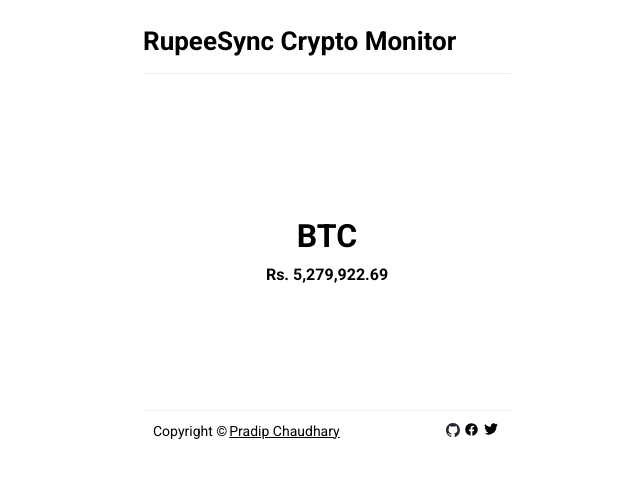
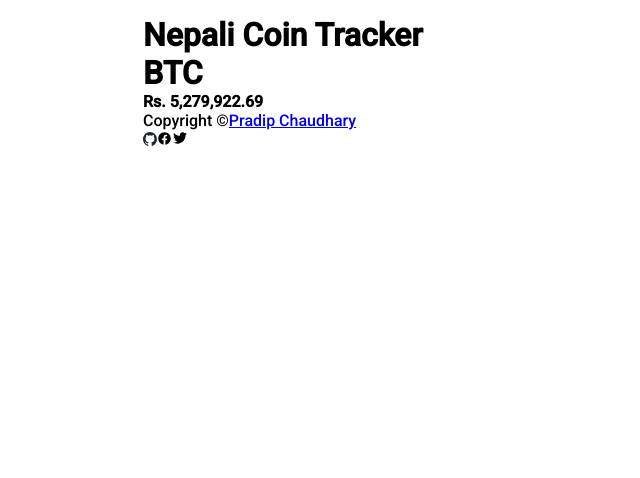
Before and after one commit to pradipchaudhary/CoinPatro, a React (Create React App) app: page / in a window 1280 px wide. Shown: the top 478 px of the page, without its empty margins (313-953 px from the left). Built offline with nearby package versions, Linux system fonts and the light colour scheme.

Commit message:
install styled-component and create basic dashboard

```diff
--- a/package.json
+++ b/package.json
@@ -13,6 +13,7 @@
     "react": "^18.2.0",
     "react-dom": "^18.2.0",
     "react-scripts": "5.0.1",
+    "styled-components": "^6.1.8",
     "typescript": "^4.9.5",
     "web-vitals": "^2.1.4"
   },
--- a/public/index.html
+++ b/public/index.html
@@ -12,6 +12,11 @@
         <link rel="apple-touch-icon" href="%PUBLIC_URL%/images/icon128.png" />
         <link rel="manifest" href="%PUBLIC_URL%/manifest.json" />
         <title>Nepali Coin Watcher - Pradip Chaudhary</title>
+        <!-- Google Fonts -->
+        <link
+            href="https://fonts.googleapis.com/css2?family=Roboto:wght@100;300;500&display=swap"
+            rel="stylesheet"
+        />
     </head>
     <body>
         <noscript>You need to enable JavaScript to run this app.</noscript>
--- a/src/app/components/Header.tsx
+++ b/src/app/components/Header.tsx
@@ -3,7 +3,7 @@
 export const Header: FC = () => {
     return (
         <header>
-            <h1 className="title">RupeeSync Crypto Monitor</h1>
+            <h1 className="title">Nepali Coin Tracker</h1>
         </header>
     );
 };
--- a/src/app/index.tsx
+++ b/src/app/index.tsx
@@ -1,17 +1,18 @@
 import React, { FC } from "react";
 import { Header } from "./components/Header";
 import Footer from "./components/Footer";
+import { Container } from "../styles";
 
 const App: FC = () => {
     return (
-        <div className="pradip_coin_container">
+        <Container className="pradip_coin_container">
             <Header />
             <div className="content">
                 <h1>BTC</h1>
                 <h4>Rs. 5,279,922.69</h4>
             </div>
             <Footer />
-        </div>
+        </Container>
     );
 };
 
--- a/src/index.css
+++ /dev/null
@@ -1,71 +0,0 @@
-/* Google fonts */
-
-@import url("https://fonts.googleapis.com/css2?family=Roboto:wght@100;300;400;500;700;900&display=swap");
-
-:root {
-    --primary: "#8BC34A";
-    --secondary: "#8BC34A";
-    --white: "#FFFFFF";
-    --dark: "#333333";
-    --primary_alpha_05: "rgba(139,195,74,0.5)";
-    --white_alpha_05: "rgba(255,255,255,0.5)";
-    --dark_alpha_05: "rgba(0,0,0,0.5)";
-    --dark_alpha_01: "rgba(0,0,0,0.05)";
-}
-
-* {
-    margin: 0;
-    padding: 0;
-    box-sizing: border-box;
-}
-body {
-    font-size: 16px;
-    font-family: "Roboto", sans-serif;
-    -webkit-font-smoothing: antialiased;
-    -moz-osx-font-smoothing: grayscale;
-    display: flex;
-    justify-content: center;
-}
-.pradip_coin_container {
-    width: 400px;
-    height: 500px;
-    padding: 1rem;
-    background: var(--white);
-}
-
-.title {
-    margin-bottom: 1rem;
-    padding-bottom: 1.1rem;
-    padding-top: 0.6rem;
-    font-size: 26px;
-    font-weight: 700;
-    border-bottom: 1px solid #efefef;
-}
-.content {
-    text-align: center;
-    padding: 10px;
-    min-height: 320px;
-    display: flex;
-    justify-content: center;
-    align-items: center;
-    flex-direction: column;
-    gap: 10px;
-}
-
-footer {
-    width: 100%;
-    padding: 10px;
-    display: flex;
-    justify-content: space-between;
-    align-items: center;
-    color: #000;
-    border-top: 1px solid #efefef;
-    font-size: 14px;
-}
-footer a {
-    color: #000;
-    padding: 2px;
-}
-.social-link a img {
-    color: rgba(46, 45, 46, 0.133);
-}
--- a/src/index.tsx
+++ b/src/index.tsx
@@ -1,15 +1,20 @@
 import React from "react";
 import ReactDOM from "react-dom/client";
-import "./index.css";
+// import "./index.css";
 import App from "./app";
 import reportWebVitals from "./reportWebVitals";
+import { ThemeProvider } from "styled-components";
+import { GlobalStyles, theme } from "./styles";
 
 const root = ReactDOM.createRoot(
     document.getElementById("root") as HTMLElement
 );
 root.render(
     <React.StrictMode>
-        <App />
+        <ThemeProvider theme={theme}>
+            <GlobalStyles />
+            <App />
+        </ThemeProvider>
     </React.StrictMode>
 );
 
--- /dev/null
+++ b/src/styles/dashboard.ts
@@ -0,0 +1,7 @@
+import styled from "styled-components";
+
+export const DashboardHead = styled.div`
+    margin-bottom: 1rem;
+    padding-bottom: 1rem;
+    border-bottom: 1px solid ${(props) => props.theme.colors.dark_alpha_01};
+`;
--- /dev/null
+++ b/src/styles/index.tsx
@@ -0,0 +1,3 @@
+export { default as theme } from "./theme";
+export { default as GlobalStyles, Container } from "./style";
+export { DashboardHead } from "./dashboard";
--- /dev/null
+++ b/src/styles/style.ts
@@ -0,0 +1,24 @@
+import styled, { createGlobalStyle } from "styled-components";
+
+export default createGlobalStyle`
+* {
+      margin: 0;
+      padding: 0;
+      box-sizing: border-box;
+  }
+
+  body {
+      font-size: 16px;
+      font-family: ${(props) => props.theme.font.family.roboto};
+      -webkit-font-smoothing: antialiased;
+      -moz-osx-font-smoothing: grayscale;
+      display: flex;
+      justify-content: center;
+  }`;
+
+export const Container = styled.div`
+    width: 400px;
+    height: 500px;
+    padding: 1rem;
+    background: ${(props) => props.theme.colors.white};
+`;
--- /dev/null
+++ b/src/styles/theme.ts
@@ -0,0 +1,23 @@
+export default {
+    colors: {
+        primary: "#8BC34A",
+        secondary: "#8BC34A",
+        white: "#FFFFFF",
+        dark: "#333333",
+        primary_alpha_05: "rgba(139,195,74,0.5)",
+        white_alpha_05: "rgba(255,255,255,0.5)",
+        dark_alpha_05: "rgba(0,0,0,0.5)",
+        dark_alpha_01: "rgba(0,0,0,0.05)",
+    },
+    font: {
+        family: {
+            roboto: "'Roboto', sans-serif",
+        },
+        sizes: {
+            large: "3rem",
+            medium: "2rem",
+            normal: "1.2rem",
+            small: "0.8rem",
+        },
+    },
+};
```
Also changed, not shown: 1 other file (tests, documents, lock files or other folders).
